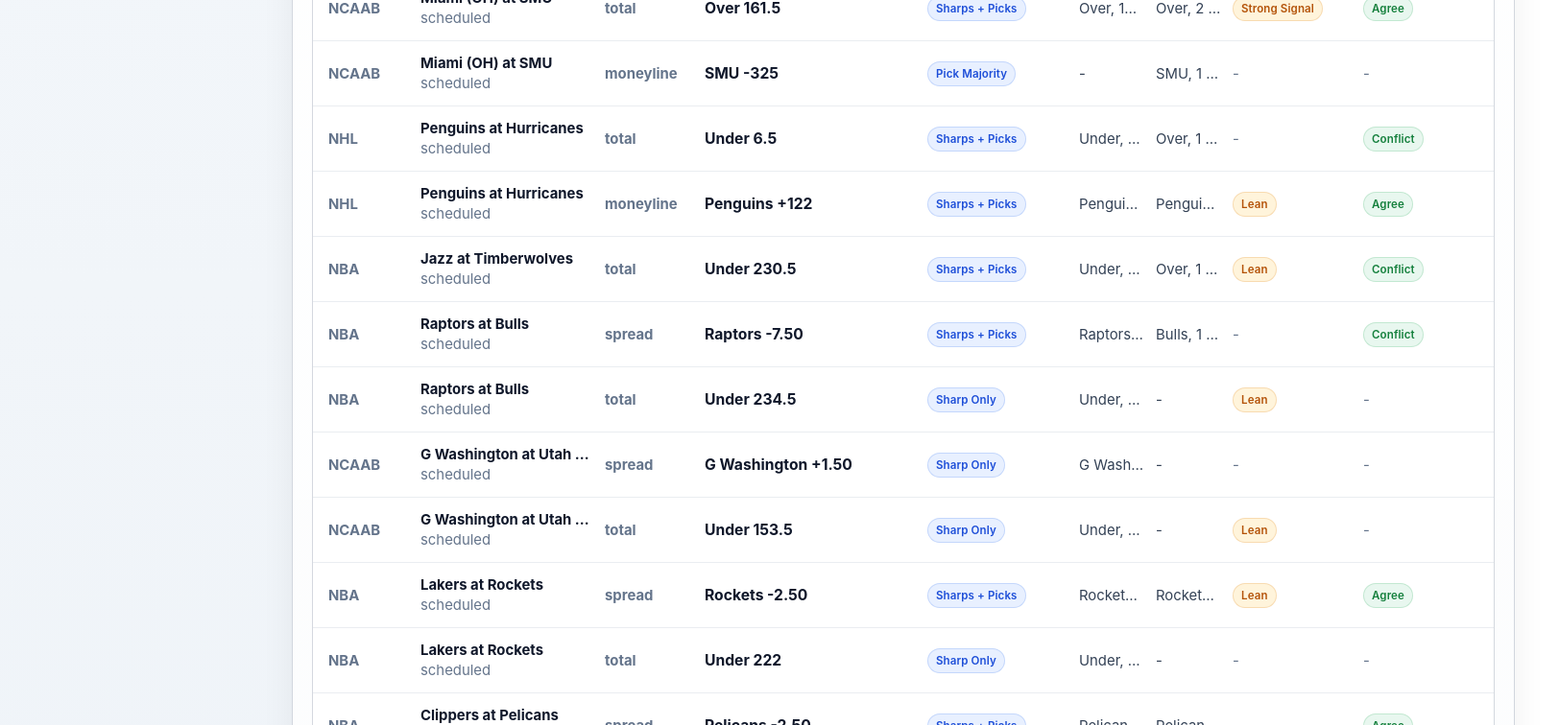
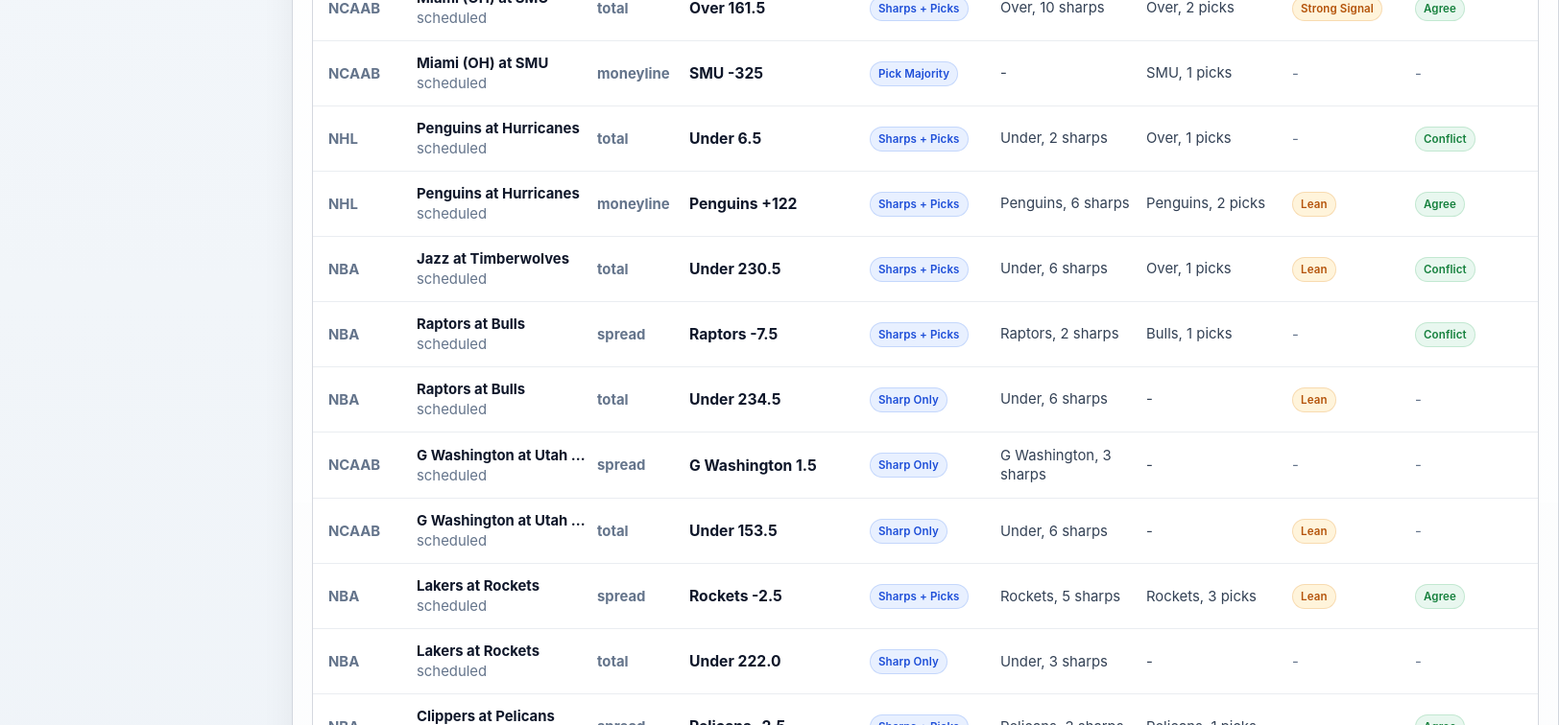
Before and after one commit to kevinheinzelman/action-exporter-view, a Next.js app: page / in a window 1280 px wide. Shown: the part 1980-2736 px from the top of the page at 96% size, 1624 px wide, since content can reach past the window. Built offline with nearby package versions, Linux system fonts and the light colour scheme.

Commit message:
Add files via upload

```diff
--- a/app/globals.css
+++ b/app/globals.css
@@ -569,7 +569,7 @@
 
 .current-board-table-row {
   display: grid;
-  grid-template-columns: 84px minmax(180px, 1.2fr) 92px minmax(220px, 1.45fr) 146px 68px 68px 124px 120px;
+  grid-template-columns: 80px minmax(176px, 1.1fr) 84px minmax(176px, 1fr) 124px minmax(140px, 1fr) minmax(140px, 1fr) 116px 112px;
   gap: 12px;
   align-items: center;
 }
@@ -623,9 +623,9 @@
 }
 
 .current-board-detail-cell {
-  white-space: nowrap;
-  overflow: hidden;
-  text-overflow: ellipsis;
+  white-space: normal;
+  overflow-wrap: anywhere;
+  line-height: 1.35;
   color: var(--text-soft);
 }
 
--- a/app/page.tsx
+++ b/app/page.tsx
@@ -145,6 +145,13 @@
   return getSharpCount(row) * 3 + getPickCount(row);
 }
 
+function formatLineValue(value: unknown): string {
+  if (typeof value !== 'number') {
+    return '';
+  }
+  return value.toFixed(1).replace(/\.0$/, '.0');
+}
+
 function formatTimestamp(value: string | null | undefined): string {
   if (!value) {
     return 'N/A';
@@ -171,23 +178,27 @@
   if (market === 'total') {
     const totalLine = row.totalLine ?? row.overValue ?? row.underValue;
     if (preferredSide === 'over') {
-      return totalLine == null ? 'Over' : `Over ${totalLine}`;
+      return totalLine == null ? 'Over' : `Over ${formatLineValue(Number(totalLine))}`;
     }
     if (preferredSide === 'under') {
-      return totalLine == null ? 'Under' : `Under ${totalLine}`;
+      return totalLine == null ? 'Under' : `Under ${formatLineValue(Number(totalLine))}`;
     }
-    return totalLine == null ? 'Total' : `Total ${totalLine}`;
+    return totalLine == null ? 'Total' : `Total ${formatLineValue(Number(totalLine))}`;
   }
 
   if (preferredSide === 'away') {
-    return `${game.awayTeam ?? 'Away'} ${row.awayValue == null ? '' : formatSignedNumber(row.awayValue)}`.trim();
+    const displayValue = market === 'spread' ? formatLineValue(Number(row.awayValue)) : formatSignedNumber(row.awayValue);
+    return `${game.awayTeam ?? 'Away'} ${row.awayValue == null ? '' : displayValue}`.trim();
   }
   if (preferredSide === 'home') {
-    return `${game.homeTeam ?? 'Home'} ${row.homeValue == null ? '' : formatSignedNumber(row.homeValue)}`.trim();
+    const displayValue = market === 'spread' ? formatLineValue(Number(row.homeValue)) : formatSignedNumber(row.homeValue);
+    return `${game.homeTeam ?? 'Home'} ${row.homeValue == null ? '' : displayValue}`.trim();
   }
 
-  const awayText = `${game.awayTeam ?? 'Away'} ${row.awayValue == null ? '' : formatSignedNumber(row.awayValue)}`.trim();
-  const homeText = `${game.homeTeam ?? 'Home'} ${row.homeValue == null ? '' : formatSignedNumber(row.homeValue)}`.trim();
+  const awayDisplayValue = market === 'spread' ? formatLineValue(Number(row.awayValue)) : formatSignedNumber(row.awayValue);
+  const homeDisplayValue = market === 'spread' ? formatLineValue(Number(row.homeValue)) : formatSignedNumber(row.homeValue);
+  const awayText = `${game.awayTeam ?? 'Away'} ${row.awayValue == null ? '' : awayDisplayValue}`.trim();
+  const homeText = `${game.homeTeam ?? 'Home'} ${row.homeValue == null ? '' : homeDisplayValue}`.trim();
   return `${awayText} / ${homeText}`;
 }
 
```
